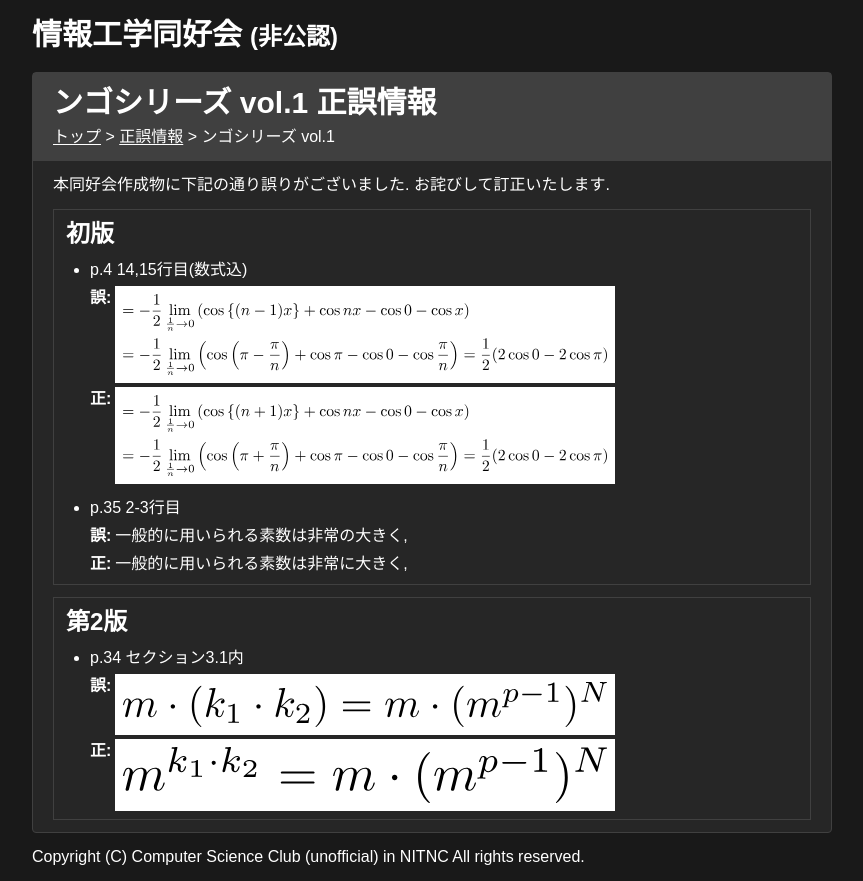
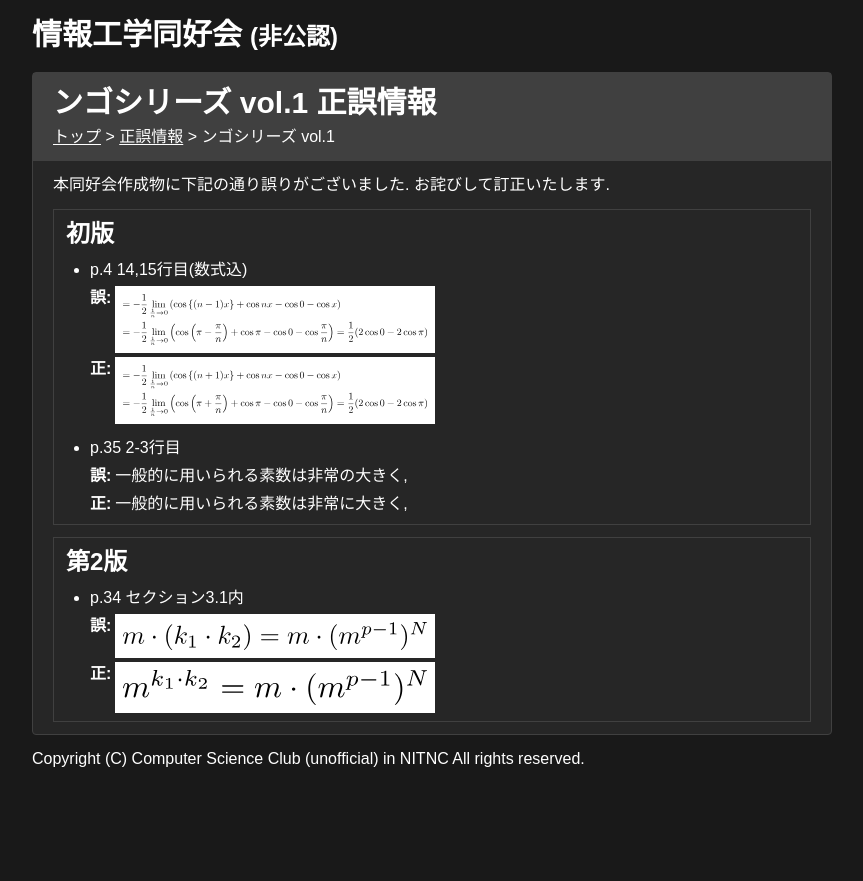
Before and after one commit to csc-a452p/website, a Next.js app: page /errata/ngo_vol1 in a window 1280 px wide. Shown: the whole page, without its empty margins (208-1071 px from the left). After the commit the page ends 800 px from the top, so only its background shows below. Built offline with nearby package versions, Linux system fonts and the light colour scheme.

Commit message:
[change] ErrataItem 画像をポップアップさせるようにした

```diff
--- a/app/components/ErrataItem.tsx
+++ b/app/components/ErrataItem.tsx
@@ -1,5 +1,6 @@
 import Image from "next/image";
 import Link from "next/link";
+import ImagePopup from "./ImagePopup";
 
 type Props = {
     target: string,
@@ -19,14 +20,16 @@
                                 <span className="font-bold">誤: </span>
 
                                 <div className="ml-1">
-                                    {e.wrongImg ?  <Link href={e.wrongImg}><Image src={e.wrongImg} alt={`誤`} width={500} height={300} className="bg-white p-2" /></Link> : e.wrong}
+                                    {e.wrongImg ?  <ImagePopup src={e.wrongImg} alt={`誤`} width={700} height={500} className="bg-white p-2" /> : e.wrong}
+
                                 </div>
+
                             </div>
                             <div className="flex mt-1">
                                 <span className="font-bold">正: </span>
 
                                 <div className="ml-1">
-                                    {e.correctImg ? <Link href={e.correctImg}><Image src={e.correctImg} alt={`正`} width={500} height={300} className="bg-white p-2" /></Link> : e.correct}
+                                    {e.correctImg ? <ImagePopup src={e.correctImg} alt={`正`} width={700} height={500} className="bg-white p-2" /> : e.correct}
                                 </div>
                             </div>
                         </li>
```
